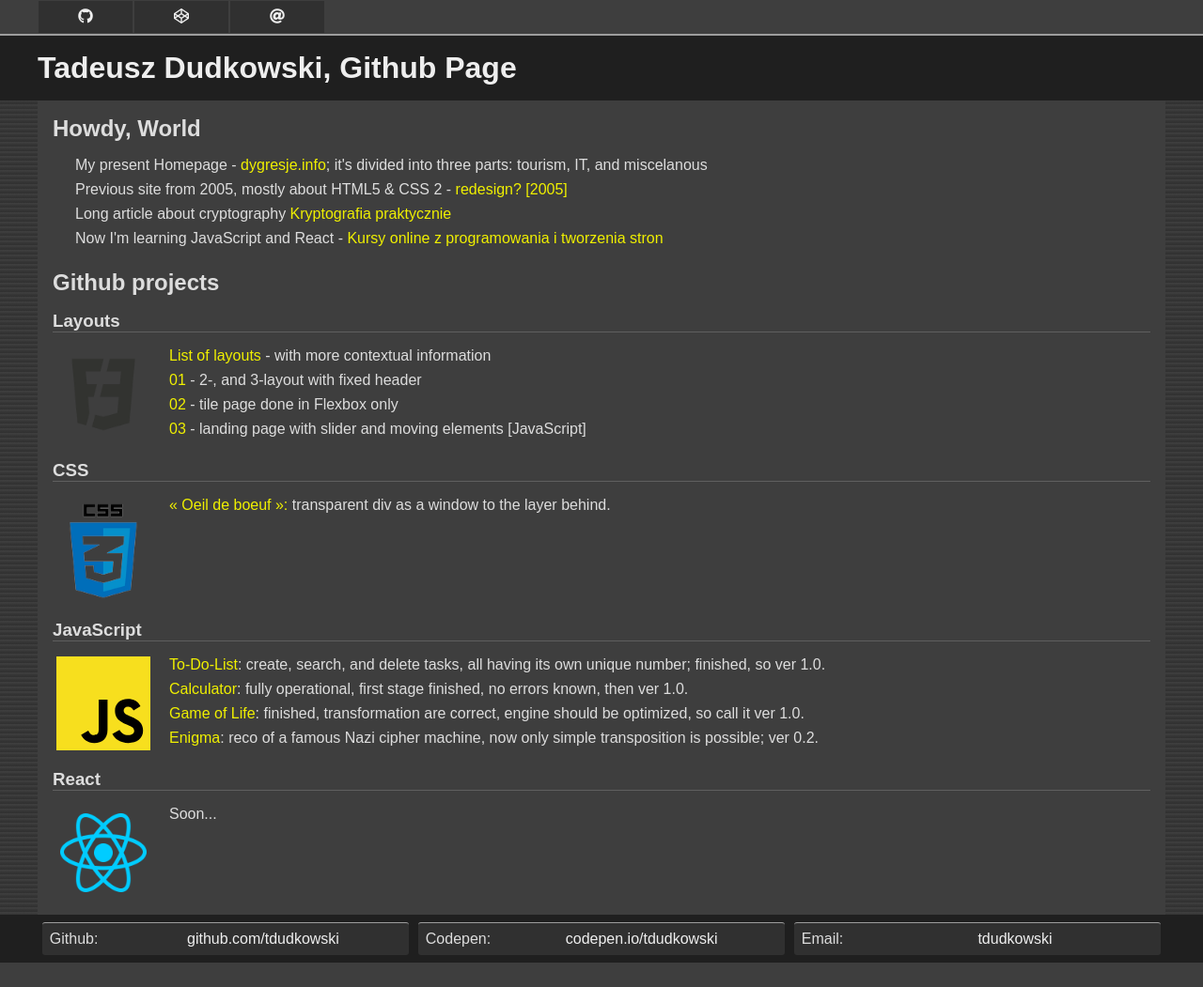
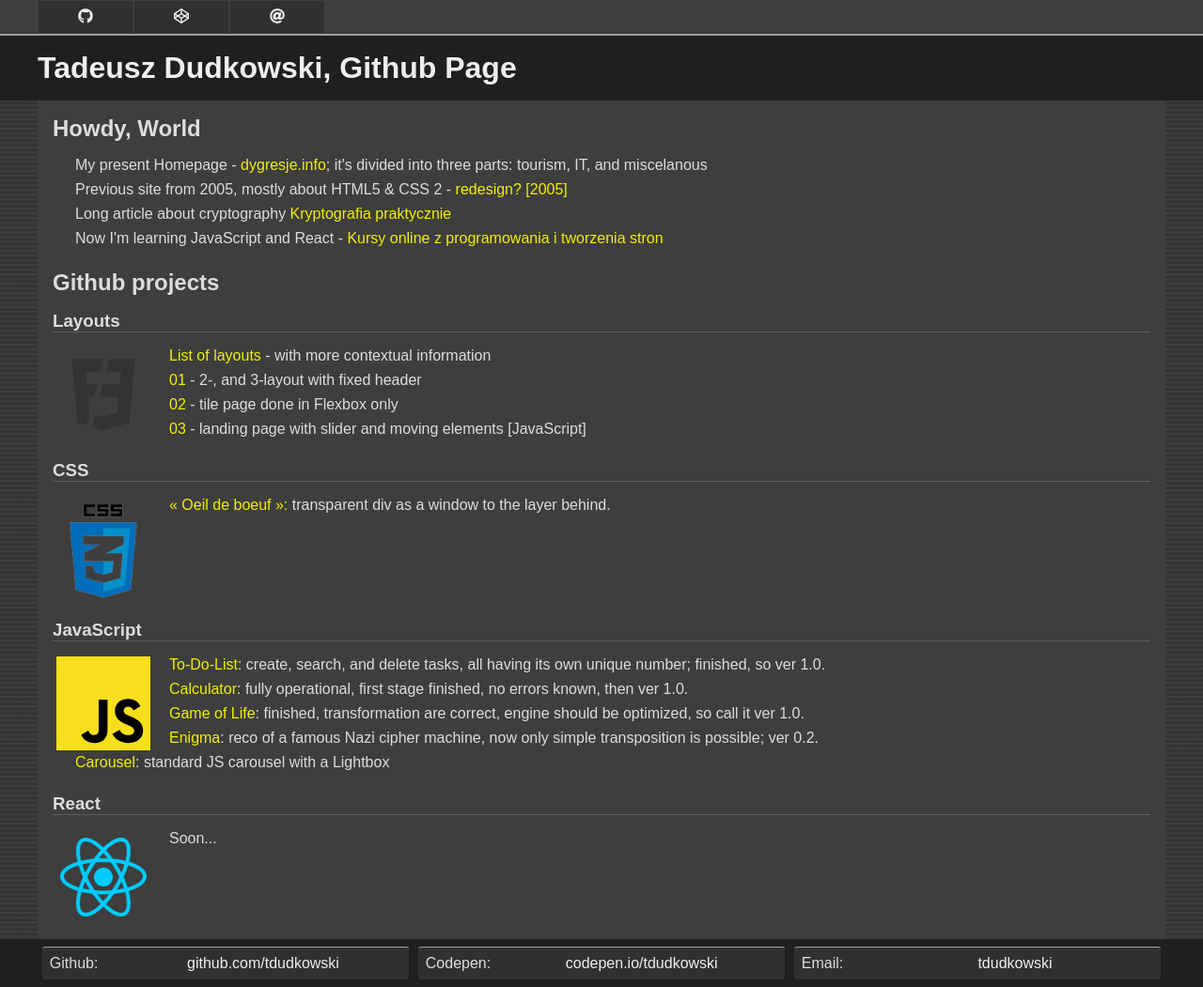
Before and after one commit to tdudkowski/tdudkowski.github.io, a Jekyll site: the page built from index.html, in a window 1280 px wide. Shown: the whole page at 94% size. Built offline with Jekyll 4.4.1, drawn with Linux system fonts in a browser that asks for light colours; nearby versions of some CDN libraries; before the commit the page ends 1025 px from its top, so only the background shows below that.

Commit message:
add link to a Carousel

```diff
--- a/index.html
+++ b/index.html
@@ -53,6 +53,7 @@ title: Tadeusz Dudkowski, Github Page
 			correct, engine should be optimized, so call it ver 1.0.</li>
 		<li><a href="https://tdudkowski.github.io/Enigma/">Enigma</a>: reco of a famous Nazi cipher machine, now only simple
 			transposition is possible; ver 0.2.</li>
+		<li><a href="https://tdudkowski.github.io/Carousel/">Carousel</a>: standard JS carousel with a Lightbox</li>
 	</ul>
 
 	<h3>React</h3>
```
